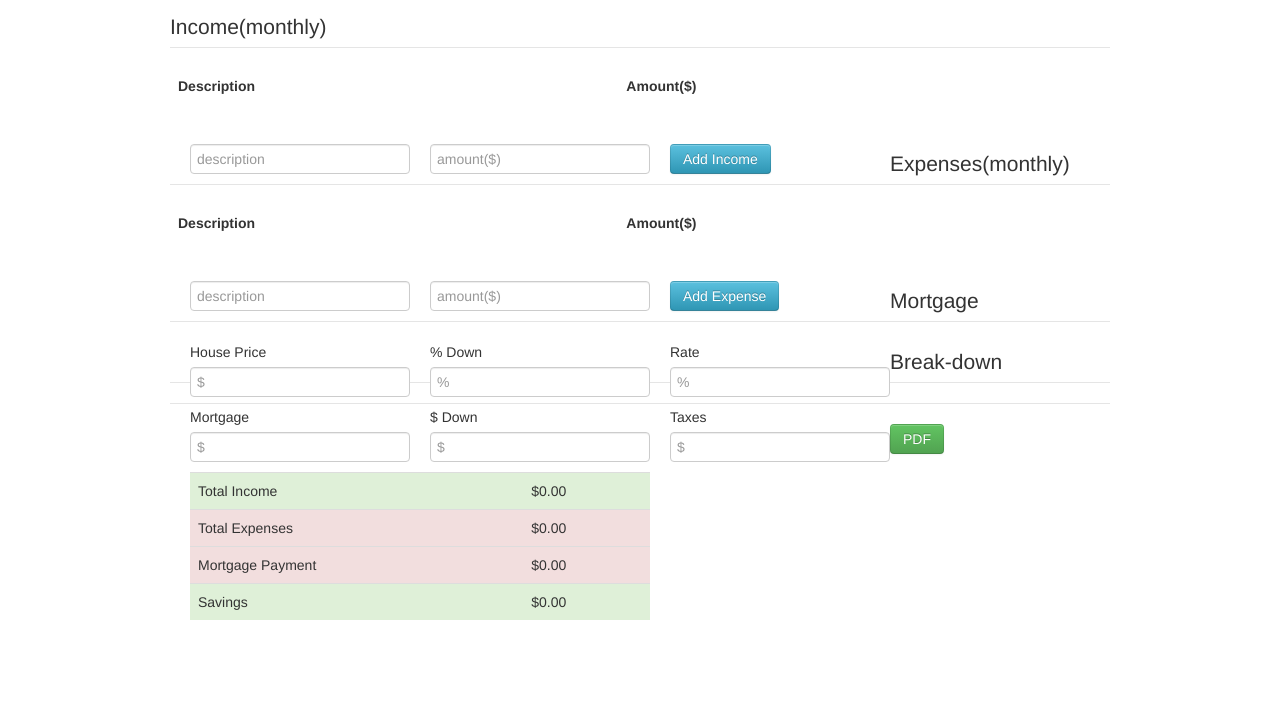
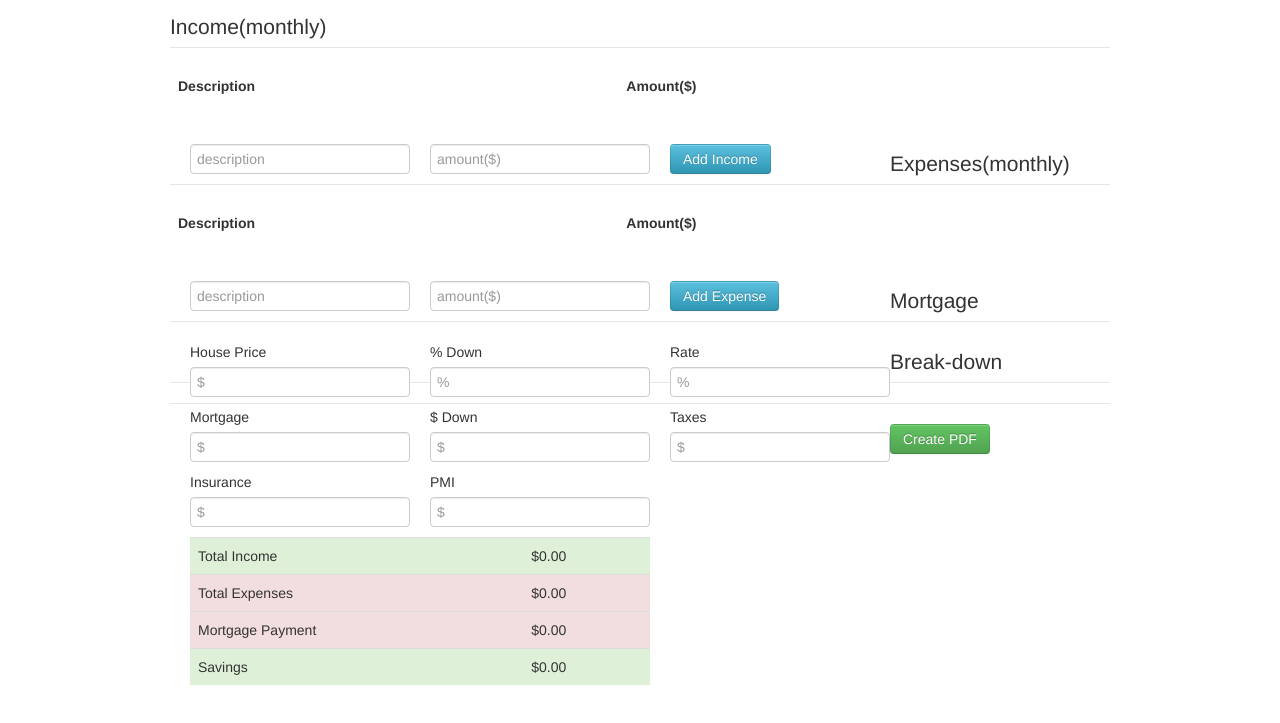
Before and after one commit to anothrNick/budgetz, a plain HTML site: page index.html in a window 1280 px wide. Shown: the part 53-776 px from the top of the page. Drawn offline with Linux system fonts and the light colour scheme; a script that the page names is missing.

Commit message:
Create PDF text. Added PMI and insurance

```diff
--- a/index.html
+++ b/index.html
@@ -64,6 +64,8 @@
 			<div class="span3"><label>Mortgage</label><input id="hmortgage" type="text" placeholder="$"></div>
 			<div class="span3"><label>$ Down</label><input id="hdollardown" type="text" placeholder="$"></div>
 			<div class="span3"><label>Taxes</label><input type="text" placeholder="$"></div>
+			<div class="span3"><label>Insurance</label><input type="text" placeholder="$"></div>
+			<div class="span3"><label>PMI</label><input type="text" placeholder="$"></div>
 
 			<legend>Break-down</legend>
 
@@ -89,7 +91,7 @@
 			</div>
 
 			<legend></legend>
-			<button class="btn btn-success" onclick="createPDF()">PDF</button>
+			<button class="btn btn-success" onclick="createPDF()">Create PDF</button>
 
 		</div>
 
```
